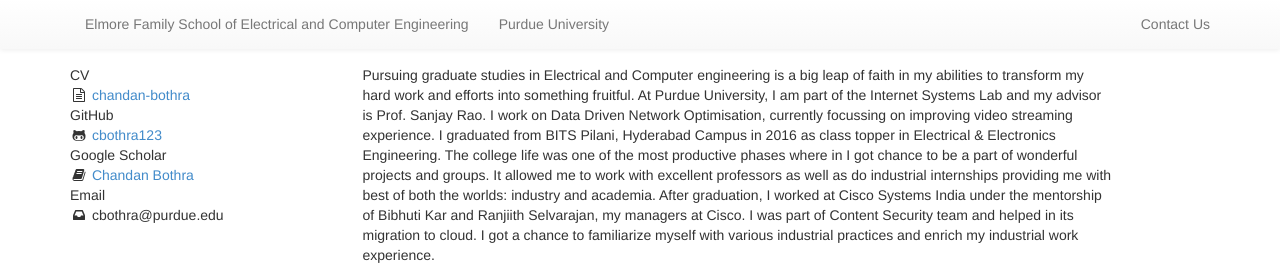
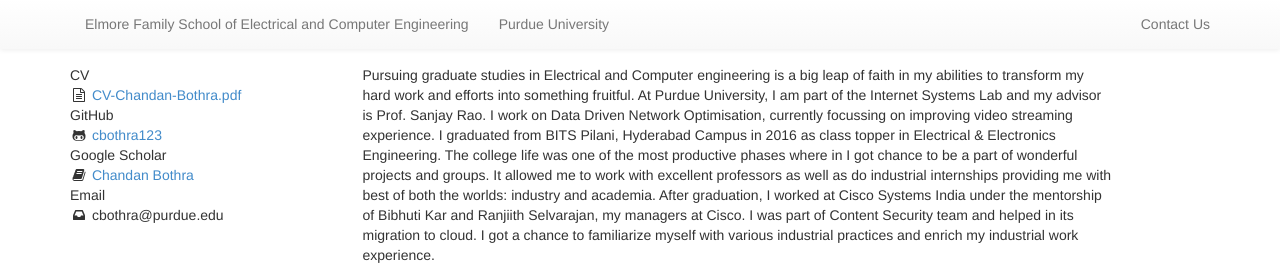
Before and after one commit to Purdue-ISL/usman-ISL-website-archived, a Jekyll site: the page built from team/_posts/2012-05-21-chandan.md, in a window 1280 px wide. Shown: the part 851-1128 px from the top of the page. Built offline with Jekyll 4.4.1, drawn with Linux system fonts in a browser that asks for light colours; nearby versions of some CDN libraries.

Commit message:
Update 2012-05-21-chandan.md

```diff
--- a/team/_posts/2012-05-21-chandan.md
+++ b/team/_posts/2012-05-21-chandan.md
@@ -9,7 +9,7 @@ twitter:
 github: cbothra123
 scholar: https://scholar.google.com/citations?user=ck_RAngAAAAJ&hl=en
 image: https://purdue-isl.github.io/assets/images/team/chan.jpg
-cv: https://www.linkedin.com/in/chandan-bothra/
+cv: assets/files/CV-Chandan-Bothra.pdf
 alum: true
 ---
 
```
